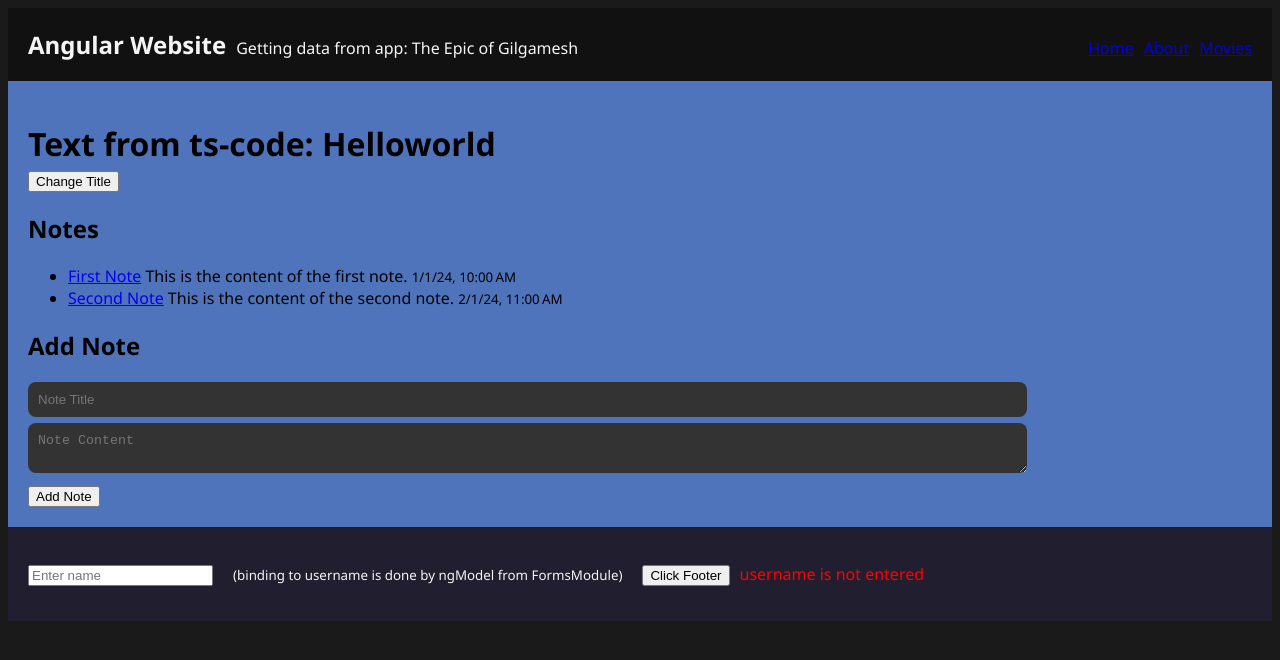
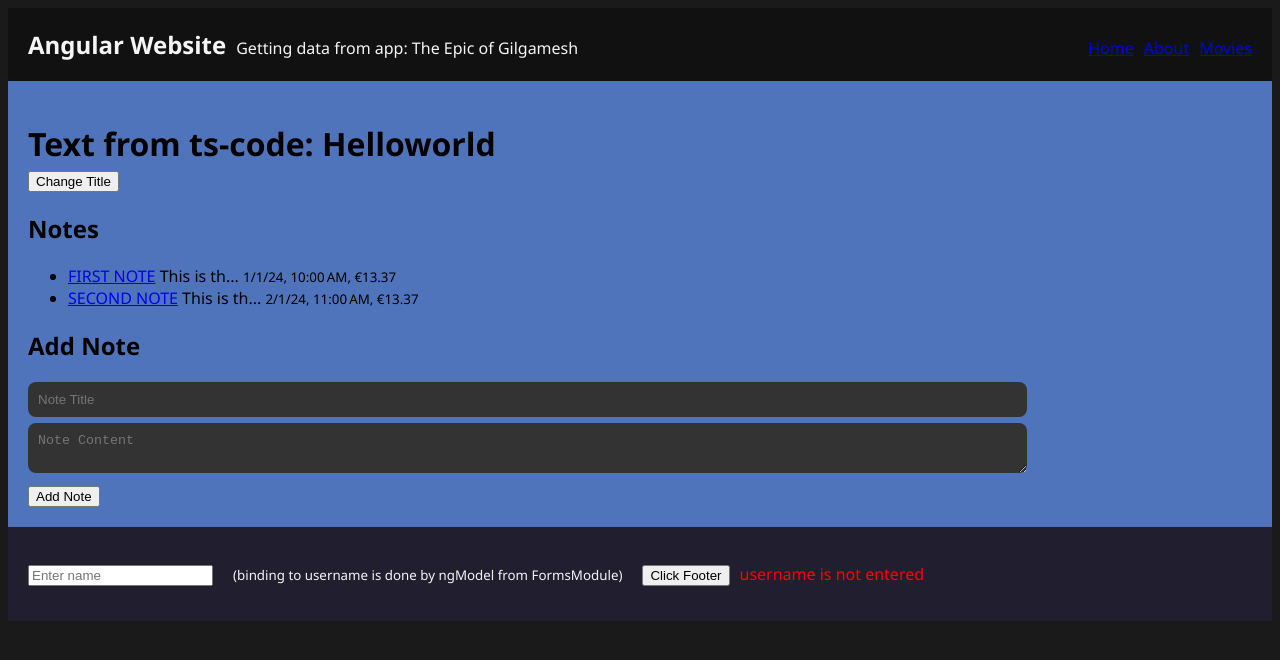
Before and after one commit to alex-web-coder/HelloWorld, an Angular app: page / in a window 1280 px wide. Shown: the top 660 px of the page. Built offline with nearby package versions, Linux system fonts and the light colour scheme.

Commit message:
built in and custom pipes added

```diff
--- a/src/app/models/note.model.ts
+++ b/src/app/models/note.model.ts
@@ -3,4 +3,5 @@ export interface Note {
     title: string;
     content: string;
     createdAt: Date;
+    price: number;
 }
--- a/src/app/pages/home/home.html
+++ b/src/app/pages/home/home.html
@@ -13,9 +13,10 @@
 <h2>Notes</h2>
 <ul>
   <li *ngFor="let note of notes()">
-    <a [routerLink]="['/note', note.id]">{{ note.title }}</a>
-    {{ note.content }}
+    <a [routerLink]="['/note', note.id]">{{ note.title | uppercase }}</a>
+    {{ note.content | noteShortener: 10 }}
     <small>{{ note.createdAt | date:'short' }}</small>
+    <small>, {{ note.price | currency: 'EUR' }}</small>
   </li>
 </ul>
 
--- a/src/app/pages/home/home.ts
+++ b/src/app/pages/home/home.ts
@@ -4,10 +4,11 @@ import { FormsModule } from '@angular/forms';
 import { CommonModule } from '@angular/common';
 import { RouterLink } from '@angular/router';
 import { NoteAdd } from '../../components/note-add/note-add';
+import { NoteShortenerPipe } from '../../pipes/note-shortener-pipe';
 
 @Component({
   selector: 'app-home',
-  imports: [FormsModule, CommonModule, RouterLink, NoteAdd],
+  imports: [FormsModule, CommonModule, RouterLink, NoteAdd, NoteShortenerPipe],
   templateUrl: './home.html',
   styleUrl: './home.scss',
 })
--- a/src/app/pages/note-detail/note-detail.html
+++ b/src/app/pages/note-detail/note-detail.html
@@ -1,6 +1,8 @@
 <h2>{{ note?.title }}</h2>
 <p>{{ note?.content }}</p>
 <em>{{ note?.createdAt | date }}</em>
+<br>
+<em>{{ note?.price | currency: 'EUR' }}</em>
 
 @if (!note) {
   <p>Note {{ noteId }} not found.</p>
--- a/src/app/pages/note-detail/note-detail.ts
+++ b/src/app/pages/note-detail/note-detail.ts
@@ -13,11 +13,13 @@ import { CommonModule } from '@angular/common';
 export class NoteDetail {
   noteId!: number;
   note: any;
+  price: number = 13.37;
 
   constructor(private route: ActivatedRoute, private noteService: NoteService) {
     this.route.params.subscribe(params => {
       this.noteId = +params['id'];
       this.note = this.noteService.getNotes()().find((n: Note) => n.id === this.noteId);
+      this.note.price = this.price;
     });
   }
 }
--- /dev/null
+++ b/src/app/pipes/note-shortener-pipe.ts
@@ -0,0 +1,16 @@
+import { Pipe, PipeTransform } from '@angular/core';
+
+@Pipe({
+  name: 'noteShortener',
+})
+export class NoteShortenerPipe implements PipeTransform {
+  transform(value: string, maxLength: number): string {
+    if (!value) {
+      return '';
+    }
+    if (value.length <= maxLength) {
+      return value;
+    }
+    return value.slice(0, maxLength) + '...';
+  }
+}
--- a/src/app/services/note.ts
+++ b/src/app/services/note.ts
@@ -10,13 +10,15 @@ export class NoteService {
       id: 1,
       title: 'First Note',
       content: 'This is the content of the first note.',
-      createdAt: new Date('2024-01-01T10:00:00')
+      createdAt: new Date('2024-01-01T10:00:00'),
+      price: 13.37
     },
     {
       id: 2,
       title: 'Second Note',
       content: 'This is the content of the second note.',
-      createdAt: new Date('2024-02-01T11:00:00')
+      createdAt: new Date('2024-02-01T11:00:00'),
+      price: 13.37
     }
   ])
 
@@ -29,7 +31,8 @@ export class NoteService {
         id: this.notes().length + 1,
         title: title,
         content: content,
-        createdAt: new Date()
+        createdAt: new Date(),
+        price: 13.37
       };
       this.notes.update(notes => [...notes, newNote]);
   }
```
Also changed, not shown: 1 other file (tests, documents, lock files or other folders).
